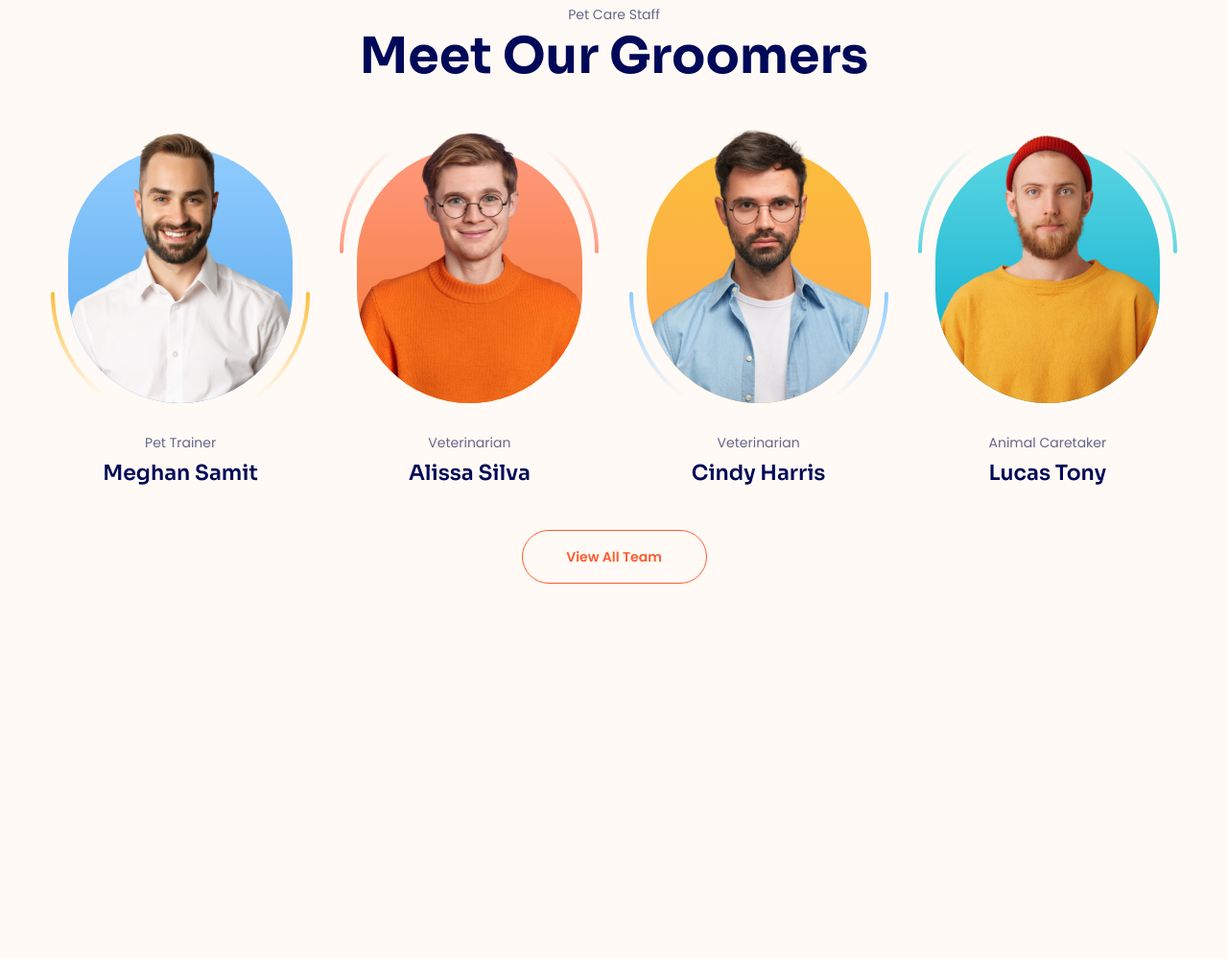
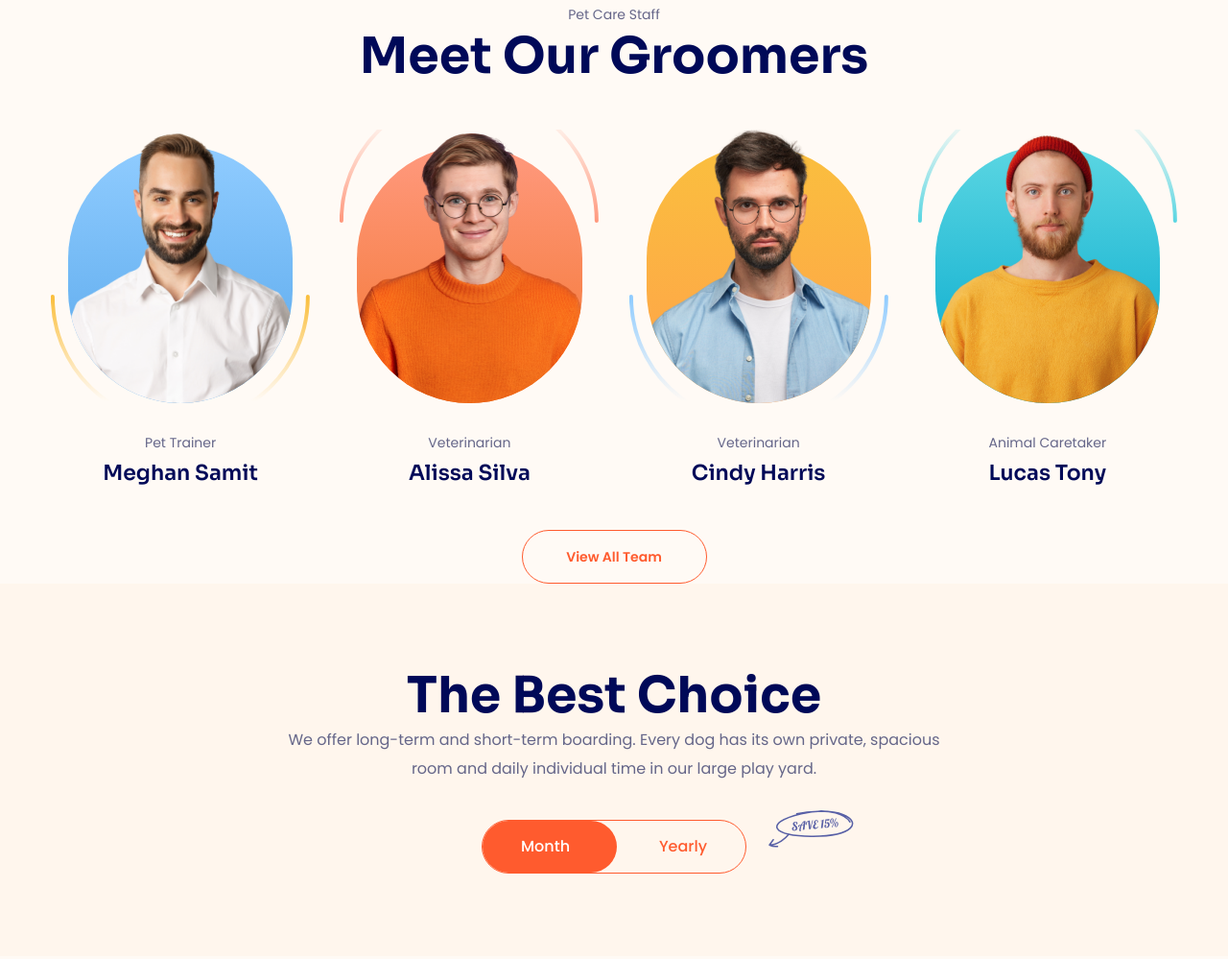
Before and after one commit to Geinjr/f8-htmlcss-04, a plain HTML site: page index.html in a window 1280 px wide. Shown: the part 3400-4399 px from the top of the page at 96% size. Drawn offline with Linux system fonts and the light colour scheme.

Commit message:
làm phần pricing#1

```diff
--- a/assets/css/style.css
+++ b/assets/css/style.css
@@ -724,21 +724,27 @@ button {
     bottom: 0;
     left: 0;
     width: 100%;
-    height: 266px;
+    height: 94%;
     border-radius: inherit;
     background: linear-gradient(180deg, #90ccff 0%, #59a8eb 95.96%);
 }
 
 .staff-item__img-wrap::after {
+    content: "";
     position: absolute;
     left: 50%;
     bottom: 0;
     transform: translateX(-50%);
-    /* căn theo transform để sau này ảnh có thay đổi thì ảnh vẫn sẽ căn giữa  */
+    /* căn theo transform để sau này ảnh có thay đổi thì ảnh vẫn sẽ căn giữa   */
+    width: calc(100% + 36px);
+    height: 100%;
+    background-repeat: no-repeat;
+    background-position: bottom;
+    background-size: 100%;
 }
 
 .staff-item:nth-child(1) .staff-item__img-wrap::after {
-    content: url(../icon/staff-decor-01.svg);
+    background-image: url(../icon/staff-decor-01.svg);
 }
 
 .staff-item:nth-child(2) .staff-item__img-wrap::before {
@@ -746,7 +752,7 @@ button {
 }
 
 .staff-item:nth-child(2) .staff-item__img-wrap::after {
-    content: url(../icon/staff-decor-02.svg);
+    background-image: url(../icon/staff-decor-02.svg);
 }
 
 .staff-item:nth-child(3) .staff-item__img-wrap::before {
@@ -754,7 +760,7 @@ button {
 }
 
 .staff-item:nth-child(3) .staff-item__img-wrap::after {
-    content: url(../icon/staff-decor-03.svg);
+    background-image: url(../icon/staff-decor-03.svg);
 }
 
 .staff-item:nth-child(4) .staff-item__img-wrap::before {
@@ -762,12 +768,11 @@ button {
 }
 
 .staff-item:nth-child(4) .staff-item__img-wrap::after {
-    content: url(../icon/staff-decor-04.svg);
+    background-image: url(../icon/staff-decor-04.svg);
 }
 
 .staff-item:nth-child(even) .staff-item__img-wrap::after {
-    bottom: initial;
-    top: 16px;
+    background-position: 0 -16px;
 }
 
 .staff-item__img {
@@ -804,3 +809,85 @@ button {
     color: #ff5b2e;
     border-color: currentColor;
 }
+
+/* pricing */
+
+.pricing {
+    padding: 86px 0;
+    background: #fff6ed;
+}
+
+.pricing__heading,
+.pricing__desc {
+    text-align: center;
+}
+
+.pricing__desc {
+    width: 709px;
+    margin-left: auto;
+    margin-right: auto;
+}
+
+.pricing__switch--wrap {
+    display: flex;
+    justify-content: center;
+    margin-top: 38px;
+}
+
+.pricing__switch-label {
+    position: relative;
+    display: flex;
+    justify-content: space-between;
+    align-items: center;
+    width: 276px;
+    height: 56px;
+    border-radius: 99px;
+    border: 1px solid #ff5b2e;
+    padding: 0px 40px;
+    user-select: none;
+    cursor: pointer;
+}
+.pricing__switch-label::before {
+    content: "";
+    top: 0;
+    left: 0;
+    position: absolute;
+    width: 140px;
+    height: 100%;
+    background: #ff5b2e;
+    border-radius: inherit;
+}
+
+.pricing__switch-value {
+    position: relative;
+    z-index: 1;
+    color: #fff;
+    font-size: 1.6rem;
+    font-weight: 500;
+    line-height: 1; /* 100% */
+}
+
+.pricing__swtich-input:checked + .pricing__switch-label::before {
+    left: auto;
+    right: 0;
+    width: 131px;
+}
+
+.pricing__swtich-input:not(:checked)
+    + .pricing__switch-label
+    .pricing__switch-value:nth-of-type(2),
+.pricing__swtich-input:checked
+    + .pricing__switch-label
+    .pricing__switch-value:nth-of-type(1) {
+    color: #ff5b2e;
+}
+
+.pricing__switch-inner {
+    position: relative;
+}
+
+.pricing__sale-off {
+    position: absolute;
+    top: -10px;
+    right: -112px;
+}
--- a/index.html
+++ b/index.html
@@ -635,6 +635,50 @@
                     </div>
                 </div>
             </section>
+            <section class="pricing">
+                <div class="container">
+                    <h2 class="section-heading pricing__heading">
+                        The Best Choice
+                    </h2>
+                    <p class="section-desc pricing__desc">
+                        We offer long-term and short-term boarding. Every dog
+                        has its own private, spacious room and daily individual
+                        time in our large play yard.
+                    </p>
+                    <div class="pricing__switch--wrap">
+                        <div class="pricing__switch-inner">
+                            <!-- switch -->
+                            <div class="pricing__switch">
+                                <input
+                                    type="checkbox"
+                                    name=""
+                                    id="pricing--switch"
+                                    class="pricing__swtich-input"
+                                    hidden
+                                />
+                                <label
+                                    for="pricing--switch"
+                                    class="pricing__switch-label"
+                                >
+                                    <span class="pricing__switch-value">
+                                        Month
+                                    </span>
+                                    <span class="pricing__switch-value">
+                                        Yearly
+                                    </span>
+                                </label>
+                            </div>
+
+                            <!-- sale -->
+                            <img
+                                src="./assets/img/sale--off.svg"
+                                alt=""
+                                class="pricing__sale-off"
+                            />
+                        </div>
+                    </div>
+                </div>
+            </section>
         </main>
     </body>
 </html>
```
Also changed, not shown: assets/img/sale--off.svg (added).
